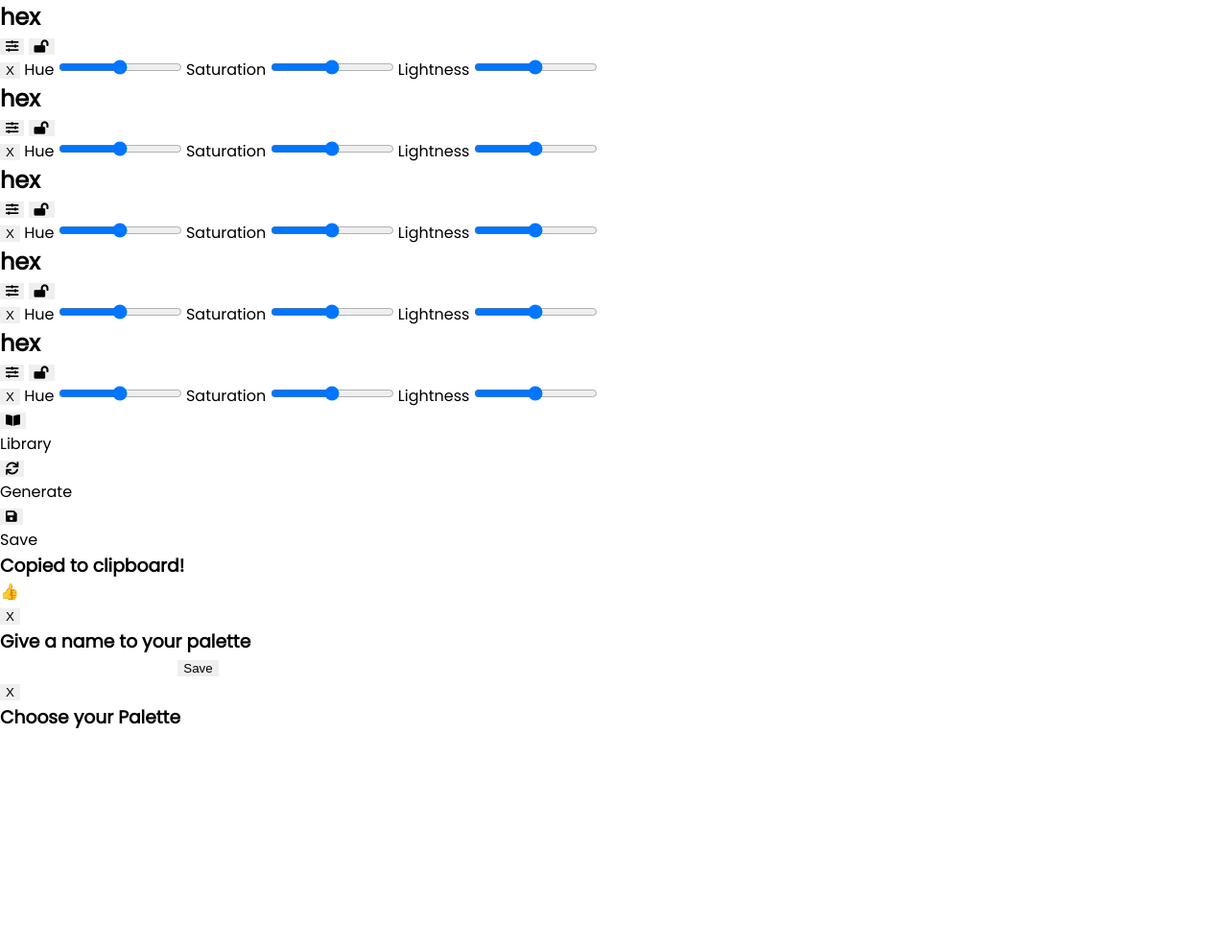
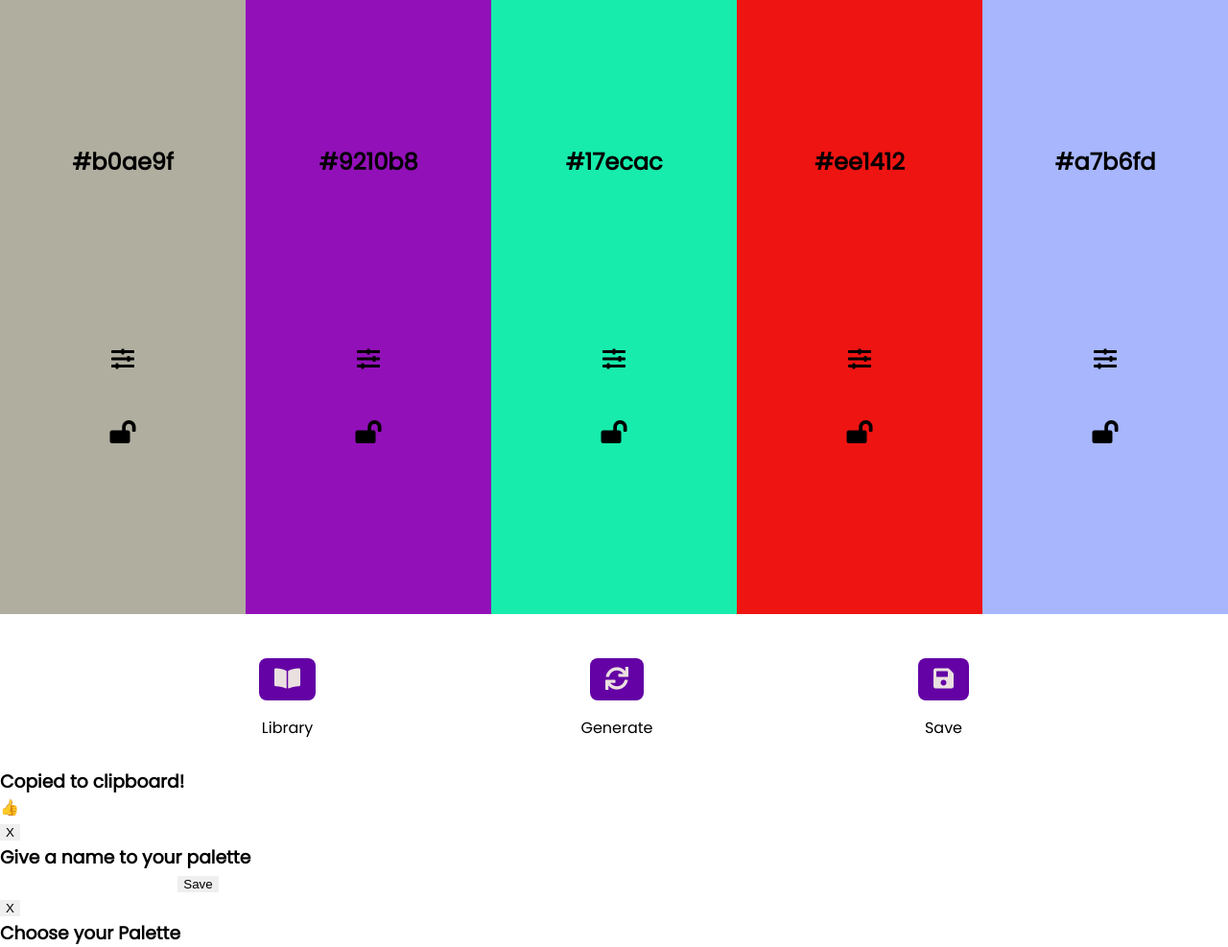
Before and after one commit to nayyyhaa/my-color-palette, a plain HTML site: page index.html in a window 1280 px wide. Shown: the whole page at 96% size. Before the commit the page ends 800 px from the top, so only its background shows below. Drawn offline with Linux system fonts and the light colour scheme.

Commit message:
feat: generate color

```diff
--- a/scripts/app.js
+++ b/scripts/app.js
@@ -0,0 +1,27 @@
+let colorDivs = document.querySelectorAll(".color");
+let hexText = document.querySelectorAll(".color h2")
+let generateBtn = document.querySelector(".generate")
+
+/*functions*/
+
+function generateHex() {
+    const hexLetters = "0123456789abcdef";
+    let hash = "#";
+    for(let i=0; i<6; i++) {
+        hash += hexLetters[Math.floor(Math.random()*16)];
+    }
+    return hash;
+}
+
+function randomColor() {
+    colorDivs.forEach((color) => {
+        let generatedHex = generateHex();
+        //console.log(color.childNodes[1]);
+        color.childNodes[1].innerHTML = generatedHex;
+        color.style.backgroundColor = generatedHex;
+    })
+}
+
+/*Event Listeners*/
+document.addEventListener("DOMContentLoaded",randomColor);
+generateBtn.addEventListener("click",randomColor);
--- a/styles/style.css
+++ b/styles/style.css
@@ -1,5 +1,8 @@
 @import url('https://fonts.googleapis.com/css2?family=Poppins&display=swap');
 
+:root{
+    --primary-color: rgb(100, 2, 165);
+}
 *,
 *::before,
 *::after {
@@ -7,7 +10,102 @@
     border: 0;
     box-sizing: border-box;
 }
+i,svg{
+    pointer-events: none;
+}
 body{
     font-family: 'Poppins',
     sans-serif;
+    min-height: 100vh;
 }
+
+/*color palatte*/
+.color-palette{
+    min-height: 80vh;
+    display: flex;
+    align-items: center;
+    justify-content: space-between;
+    position: relative;
+    overflow: hidden;
+}
+.color {
+    min-height: 80vh;
+    flex: 1;
+    display: flex;
+    flex-direction: column;
+    align-content: center;
+    justify-content: space-evenly;
+    text-align: center;
+}
+.controls{
+    display: flex;
+    flex-direction: column;
+    align-content: center;
+    justify-content: space-between;
+}
+.adjust,
+.lock {
+    width: fit-content;
+    align-self: center;
+    padding: 0.75rem;
+    font-size: 1.5rem;
+    margin: 0.75rem;
+    background: none;
+    cursor: pointer;
+}
+.sliders{
+    position: absolute;
+    display: flex;
+    flex-direction: column;
+    border-radius: 1rem 1rem 0 0;
+    transform: translateY(250%);
+    background: rgb(239, 239, 239);
+    width: 19.5%;
+    align-self: center;
+    padding: 0 0 0.5rem;
+}
+.close-adjustments {
+    width: fit-content;
+    align-self: flex-end;
+    padding: 0.5rem;
+    font-size: 1.25rem;
+    border-radius: 0 1rem;
+    cursor: pointer;
+    background: var(--primary-color);
+    color: white;
+}
+input[type="range"]{
+    border: none;
+    cursor: pointer;
+    appearance: none;
+    height: 0.05rem;
+    margin: 1rem;
+    background: grey;
+}
+/*panel*/
+
+.panel{
+    display: flex;
+    align-items: center;
+    justify-content: space-evenly;
+    min-height: 20vh;
+}
+.library-panel,
+.generate-panel,
+.save-panel {
+    min-height: 20vh;
+    display: flex;
+    flex-direction: column;
+    align-items: center;
+    justify-content: center;
+}
+.library, .generate, .save {
+    padding: 0.5rem 1rem;
+    font-size: 1.5rem;
+    background-color: var(--primary-color);
+    color: rgb(235, 224, 224);
+    border: none;
+    border-radius: 0.5rem;
+    margin: 1rem;
+    cursor: pointer;
+}
```
